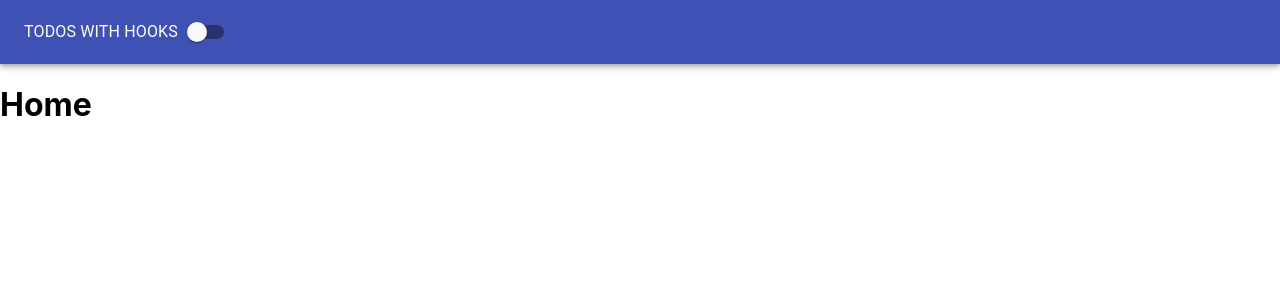
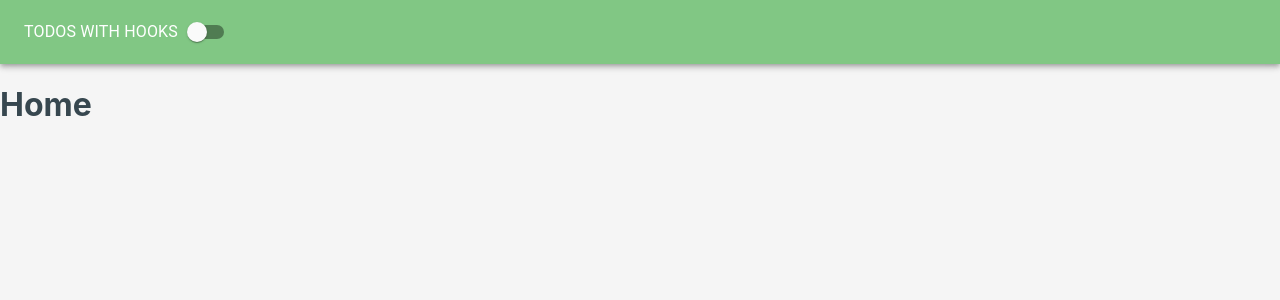
Before and after one commit to kine1991/todo-react-hooks, a React (Create React App) app: page / in a window 1280 px wide. Shown: the top 300 px of the page. Built offline with nearby package versions, Linux system fonts and the light colour scheme.

Commit message:
redo theme pages into context finish

```diff
--- a/src/components/navbar/navbar.component.jsx
+++ b/src/components/navbar/navbar.component.jsx
@@ -5,11 +5,15 @@ import Toolbar from "@material-ui/core/Toolbar";
 import Switch from "@material-ui/core/Switch";
 import { ThemeContext } from '../../contexts/theme.context'
 
+import { useStyles } from './navbar.styles'
+
+
 
 const Navbar = () => {
-    const {isDarkMode, toggleTheme} = React.useContext(ThemeContext)
+    const {isDarkMode, toggleTheme, currentPalette} = React.useContext(ThemeContext)
+    const classes = useStyles({currentPalette})
     return (
-        <AppBar color='primary' position='static' style={{ height: "64px" }}>
+        <AppBar className={classes.navbar}  /*color='primary'*/ position='static' style={{ height: "64px" }}>
             <Toolbar>
                 <Typography color='inherit'>TODOS WITH HOOKS</Typography>
                 <Switch  checked={isDarkMode} onChange={toggleTheme}/>
--- /dev/null
+++ b/src/components/navbar/navbar.styles.jsx
@@ -0,0 +1,7 @@
+import { makeStyles } from '@material-ui/core/styles';
+export const useStyles = makeStyles(theme => ({
+    navbar: {
+        // color: props => props.currentPalette.mainColor,
+        backgroundColor: props => props.currentPalette.navbar,
+    },
+}))
--- a/src/components/page-content/page-content.styles.jsx
+++ b/src/components/page-content/page-content.styles.jsx
@@ -1,16 +1,9 @@
-// export const styles = theme => ({
-
-
-// })
-
 import { makeStyles } from '@material-ui/core/styles';
 export const useStyles = makeStyles(theme => ({
     pageContent: {
-        // backgroundColor: isDarkMode => isDarkMode ? 'black' : 'red',
-        // backgroundColor: 'green !important',
+        color: props => props.currentPalette.mainColor,
         backgroundColor: props => props.currentPalette.background,
         minHeight: "100vh",
         width: "100vw",
-        // padding: "3rem"
     },
 }))
--- a/src/contexts/theme.context.jsx
+++ b/src/contexts/theme.context.jsx
@@ -5,8 +5,8 @@ export const ThemeContext = React.createContext()
 
 export const ThemeProvider = ({children}) => {
     const initialPalette = {
-        lightMode: {background: 'white', navbar: 'white', element: 'white', mainColor: "white"},
-        darkMode: {background: 'black', navbar: 'black', element: 'black', mainColor: "black"},
+        lightMode: {background: "#f5f5f5", navbar: "#81c784", element: "white", mainColor: "#37474f"},
+        darkMode: {background: "#263238", navbar: "#000", element: "black", mainColor: "#558b2f"}
     }
     const savedPalettes = JSON.parse(localStorage.getItem('themePalettePage'))
 
@@ -15,7 +15,6 @@ export const ThemeProvider = ({children}) => {
     const [paletteLightAndDark, setPaletteLightAndDark] = React.useState(savedPalettes ? savedPalettes : initialPalette)
     const [currentPalette, setCurrentPalette] = React.useState(savedPalettes ?  savedPalettes[mode] : initialPalette[mode])
 
-    console.log(mode)
 
     React.useEffect(() => {
         setMode(isDarkMode ? 'darkMode' : 'lightMode')
```
